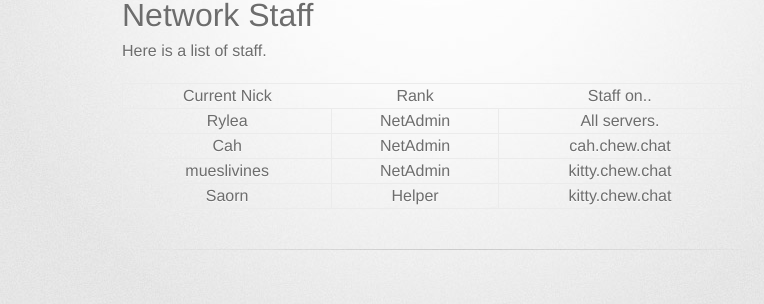
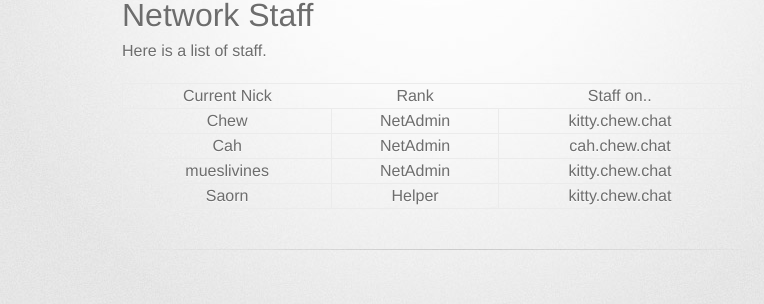
Before and after one commit to ChewChat/chew.chat, a Jekyll site: the page built from info/staff.md, in a window 1280 px wide. Shown: the part 207-511 px from the top of the page, without its empty margins (208-972 px from the left). Built offline with Jekyll 4.4.1, drawn with Linux system fonts in a browser that asks for light colours; some web fonts are replaced; our own code applies the rules of GitHub Pages for plain Markdown files.

Commit message:
hey let's update the nick (Did I change this?)

```diff
--- a/info/staff.md
+++ b/info/staff.md
@@ -4,7 +4,7 @@ Here is a list of staff.
 
 Current Nick | Rank     | Staff on..
 ------------ | -------- | ---------------
-Rylea        | NetAdmin | All servers.
+Chew         | NetAdmin | kitty.chew.chat
 Cah          | NetAdmin | cah.chew.chat
 mueslivines  | NetAdmin | kitty.chew.chat
 Saorn        | Helper   | kitty.chew.chat
```
